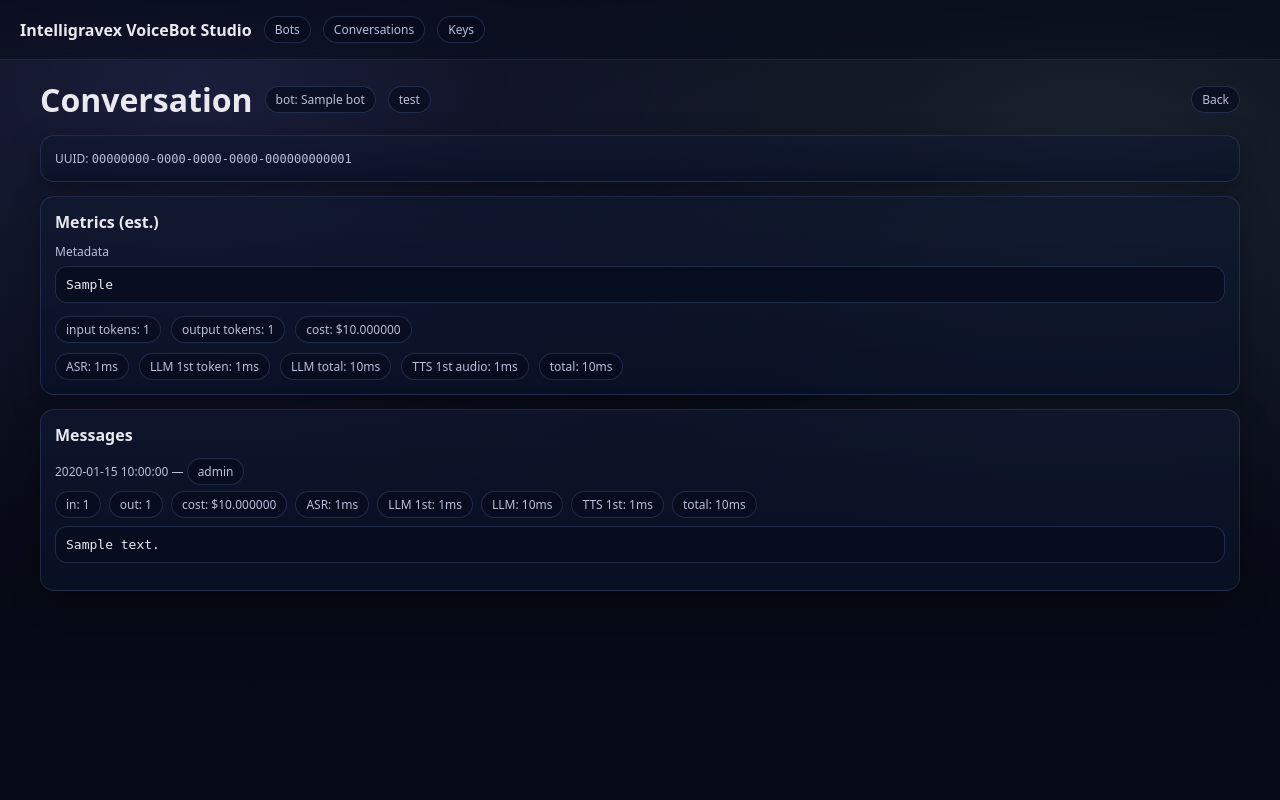
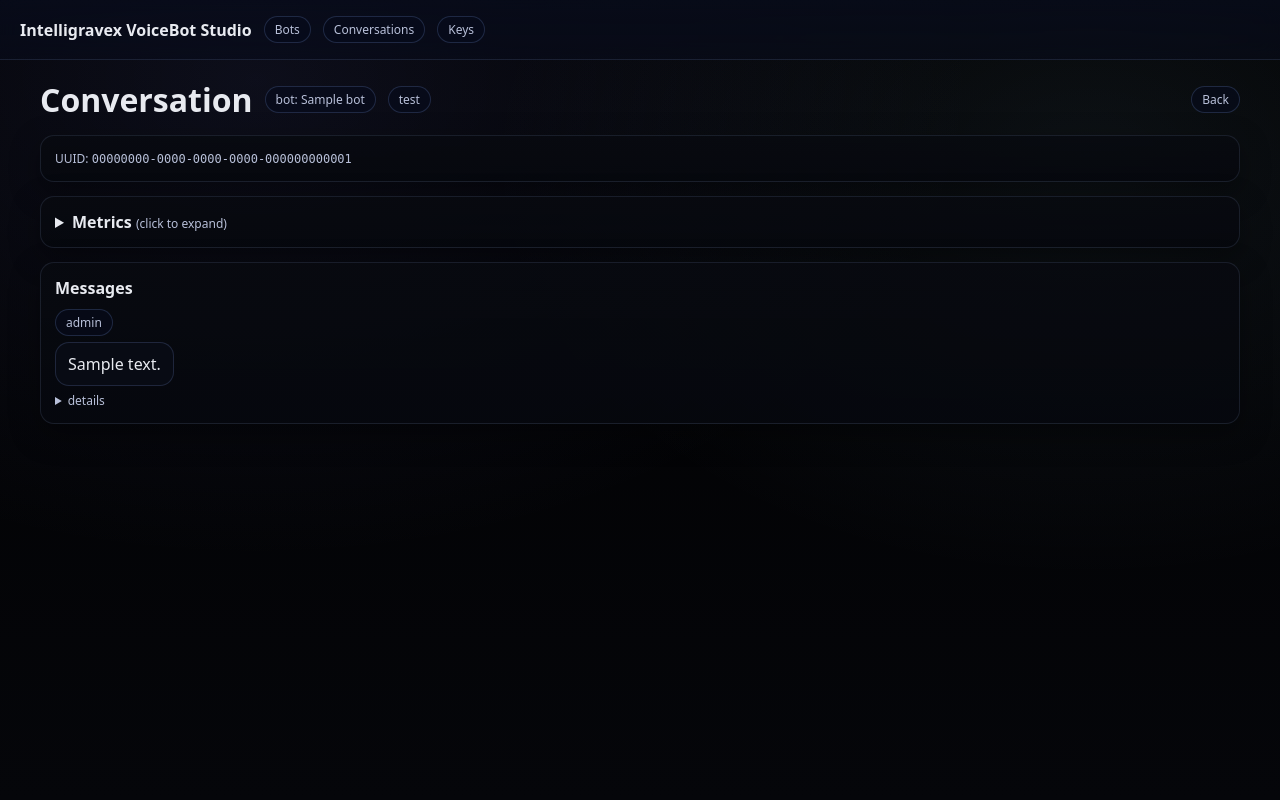
Before and after one commit to mornville/intelligravex, a FastAPI app: page /conversations/00000000-0000-0000-0000-000000000001 in a window 1280 px wide. Run offline with FastAPI, Linux system fonts and the light colour scheme; tables that the repository leaves empty hold one stand-in row (values such as "Sample post").

Commit message:
Simplify conversation view and darken theme

```diff
--- a/voicebot/web/app.py
+++ b/voicebot/web/app.py
@@ -176,7 +176,66 @@ def create_app() -> FastAPI:
     ) -> HTMLResponse:
         conv = get_conversation(session, conversation_id)
         bot = get_bot(session, conv.bot_id)
-        msgs = list_messages(session, conversation_id=conversation_id)
+        msgs_raw = list_messages(session, conversation_id=conversation_id)
+
+        def _safe_json_loads(s: str) -> dict | None:
+            try:
+                obj = json.loads(s)
+                return obj if isinstance(obj, dict) else None
+            except Exception:
+                return None
+
+        msgs: list[dict] = []
+        for m in msgs_raw:
+            tool_obj = _safe_json_loads(m.content) if m.role == "tool" else None
+            tool_name = None
+            tool_kind = None
+            display = m.content
+            if tool_obj and isinstance(tool_obj.get("tool"), str):
+                tool_name = tool_obj.get("tool")
+                if "arguments" in tool_obj:
+                    tool_kind = "call"
+                elif "result" in tool_obj:
+                    tool_kind = "result"
+                try:
+                    if tool_kind == "call":
+                        args = tool_obj.get("arguments") or {}
+                        if isinstance(args, dict):
+                            keys = [k for k in args.keys() if k != "next_reply"]
+                            display = f"Tool call: {tool_name} ({', '.join(keys) or 'no keys'})"
+                    elif tool_kind == "result":
+                        res = tool_obj.get("result") or {}
+                        if isinstance(res, dict):
+                            updated = res.get("updated") or {}
+                            if isinstance(updated, dict):
+                                display = f"Tool result: {tool_name} (updated {', '.join(updated.keys()) or 'none'})"
+                            else:
+                                display = f"Tool result: {tool_name}"
+                except Exception:
+                    display = f"Tool: {tool_name}"
+
+            metrics = {
+                "in": m.input_tokens_est,
+                "out": m.output_tokens_est,
+                "cost": m.cost_usd_est,
+                "asr": m.asr_ms,
+                "llm1": m.llm_ttfb_ms,
+                "llm": m.llm_total_ms,
+                "tts1": m.tts_first_audio_ms,
+                "total": m.total_ms,
+            }
+            msgs.append(
+                {
+                    "role": m.role,
+                    "created_at": m.created_at,
+                    "content": m.content,
+                    "display": display,
+                    "tool": tool_obj,
+                    "tool_name": tool_name,
+                    "tool_kind": tool_kind,
+                    "metrics": metrics,
+                }
+            )
         return templates.TemplateResponse(
             "conversation_detail.html",
             {"request": request, "conversation": conv, "bot": bot, "messages": msgs},
--- a/voicebot/web/templates/base.html
+++ b/voicebot/web/templates/base.html
@@ -6,12 +6,12 @@
     <title>{{ title if title else "VoiceBot Studio" }}</title>
     <style>
       :root{
-        --bg0:#05070f;
-        --bg1:#070b18;
-        --card0:rgba(16, 24, 48, 0.72);
-        --card1:rgba(10, 18, 40, 0.78);
-        --stroke:rgba(120, 150, 220, 0.18);
-        --stroke2:rgba(120, 150, 220, 0.28);
+        --bg0:#000000;
+        --bg1:#05060a;
+        --card0:rgba(8, 10, 16, 0.84);
+        --card1:rgba(6, 8, 14, 0.90);
+        --stroke:rgba(140, 160, 210, 0.14);
+        --stroke2:rgba(140, 160, 210, 0.22);
         --text:#e8eaf0;
         --muted:#b8c0d9;
         --accent:#9bd1ff;
@@ -23,8 +23,8 @@
         margin: 0;
         color: var(--text);
         background:
-          radial-gradient(1200px 800px at 15% 10%, rgba(124, 135, 255, 0.18), transparent 60%),
-          radial-gradient(1000px 700px at 85% 20%, rgba(155, 209, 255, 0.14), transparent 60%),
+          radial-gradient(1200px 800px at 20% 10%, rgba(124, 135, 255, 0.10), transparent 60%),
+          radial-gradient(1000px 700px at 85% 20%, rgba(155, 209, 255, 0.08), transparent 60%),
           linear-gradient(180deg, var(--bg0), var(--bg1));
         min-height: 100vh;
       }
@@ -66,8 +66,8 @@
         box-sizing: border-box;
         padding: 10px 10px;
         border-radius: 12px;
-        border: 1px solid rgba(120, 150, 220, 0.22);
-        background: rgba(7, 12, 28, 0.75);
+        border: 1px solid rgba(140, 160, 210, 0.20);
+        background: rgba(0, 0, 0, 0.42);
         color: var(--text);
         outline: none;
         transition: border-color .18s ease, transform .18s ease;
--- a/voicebot/web/templates/conversation_detail.html
+++ b/voicebot/web/templates/conversation_detail.html
@@ -13,43 +13,72 @@
   </div>
 
   <div class="card" style="margin-top: 14px;">
-    <h2>Metrics (est.)</h2>
-    <div class="muted" style="margin-top: 6px;">Metadata</div>
+    <details>
+      <summary style="cursor:pointer;"><strong>Metrics</strong> <span class="muted">(click to expand)</span></summary>
+      <div class="muted" style="margin-top: 10px;">Metadata</div>
       <pre style="white-space: pre-wrap; margin-top: 6px;">{{ conversation.metadata_json or "{}" }}</pre>
-    <div class="row" style="gap: 10px;">
-      <span class="pill">input tokens: {{ conversation.llm_input_tokens_est or 0 }}</span>
-      <span class="pill">output tokens: {{ conversation.llm_output_tokens_est or 0 }}</span>
+      <div class="row" style="gap: 10px; margin-top: 10px;">
+        <span class="pill">input: {{ conversation.llm_input_tokens_est or 0 }}</span>
+        <span class="pill">output: {{ conversation.llm_output_tokens_est or 0 }}</span>
         <span class="pill">cost: ${{ "%.6f"|format(conversation.cost_usd_est or 0.0) }}</span>
       </div>
       <div class="row" style="gap: 10px; margin-top: 10px;">
         <span class="pill">ASR: {% if conversation.last_asr_ms is not none %}{{ conversation.last_asr_ms }}ms{% else %}—{% endif %}</span>
-      <span class="pill">LLM 1st token: {% if conversation.last_llm_ttfb_ms is not none %}{{ conversation.last_llm_ttfb_ms }}ms{% else %}—{% endif %}</span>
-      <span class="pill">LLM total: {% if conversation.last_llm_total_ms is not none %}{{ conversation.last_llm_total_ms }}ms{% else %}—{% endif %}</span>
-      <span class="pill">TTS 1st audio: {% if conversation.last_tts_first_audio_ms is not none %}{{ conversation.last_tts_first_audio_ms }}ms{% else %}—{% endif %}</span>
+        <span class="pill">LLM 1st: {% if conversation.last_llm_ttfb_ms is not none %}{{ conversation.last_llm_ttfb_ms }}ms{% else %}—{% endif %}</span>
+        <span class="pill">LLM: {% if conversation.last_llm_total_ms is not none %}{{ conversation.last_llm_total_ms }}ms{% else %}—{% endif %}</span>
+        <span class="pill">TTS 1st: {% if conversation.last_tts_first_audio_ms is not none %}{{ conversation.last_tts_first_audio_ms }}ms{% else %}—{% endif %}</span>
         <span class="pill">total: {% if conversation.last_total_ms is not none %}{{ conversation.last_total_ms }}ms{% else %}—{% endif %}</span>
       </div>
+    </details>
   </div>
 
   <div class="card" style="margin-top: 14px;">
     <h2>Messages</h2>
+    <div style="display:flex; flex-direction:column; gap:12px; margin-top: 10px;">
       {% for m in messages %}
-      <div style="margin-top: 12px;">
-        <div class="muted">{{ m.created_at }} — <span class="pill">{{ m.role }}</span></div>
-        {% if m.input_tokens_est is not none or m.output_tokens_est is not none or m.cost_usd_est is not none or m.asr_ms is not none or m.llm_ttfb_ms is not none or m.llm_total_ms is not none or m.tts_first_audio_ms is not none or m.total_ms is not none %}
-          <div class="row" style="gap: 8px; margin-top: 6px;">
-            {% if m.input_tokens_est is not none %}<span class="pill">in: {{ m.input_tokens_est }}</span>{% endif %}
-            {% if m.output_tokens_est is not none %}<span class="pill">out: {{ m.output_tokens_est }}</span>{% endif %}
-            {% if m.cost_usd_est is not none %}<span class="pill">cost: ${{ "%.6f"|format(m.cost_usd_est or 0.0) }}</span>{% endif %}
-            {% if m.asr_ms is not none %}<span class="pill">ASR: {{ m.asr_ms }}ms</span>{% endif %}
-            {% if m.llm_ttfb_ms is not none %}<span class="pill">LLM 1st: {{ m.llm_ttfb_ms }}ms</span>{% endif %}
-            {% if m.llm_total_ms is not none %}<span class="pill">LLM: {{ m.llm_total_ms }}ms</span>{% endif %}
-            {% if m.tts_first_audio_ms is not none %}<span class="pill">TTS 1st: {{ m.tts_first_audio_ms }}ms</span>{% endif %}
-            {% if m.total_ms is not none %}<span class="pill">total: {{ m.total_ms }}ms</span>{% endif %}
+        <div style="display:flex; flex-direction:column; gap:6px; align-items: {% if m.role == 'user' %}flex-end{% else %}flex-start{% endif %};">
+          <div class="row" style="gap:8px;">
+            <span class="pill">{{ m.role }}</span>
+            {% if m.role == 'tool' and m.tool_name %}
+              <span class="pill">{{ m.tool_name }}</span>
+              {% if m.tool_kind %}<span class="pill">{{ m.tool_kind }}</span>{% endif %}
+            {% endif %}
+          </div>
+
+          <div style="
+              max-width: 92%;
+              padding: 10px 12px;
+              border: 1px solid rgba(120,150,220,0.20);
+              border-radius: 14px;
+              background: {% if m.role == 'user' %}rgba(124,135,255,0.10){% elif m.role == 'tool' %}rgba(155,209,255,0.06){% else %}rgba(12,16,28,0.55){% endif %};
+              white-space: pre-wrap;
+            ">{{ m.display }}</div>
+
+          <details style="max-width: 92%;">
+            <summary class="muted" style="cursor:pointer;">details</summary>
+            <div class="muted" style="margin-top:6px;">{{ m.created_at }}</div>
+            {% set t = m.metrics %}
+            {% if t["in"] is not none or t["out"] is not none or t["cost"] is not none or t["asr"] is not none or t["llm1"] is not none or t["llm"] is not none or t["tts1"] is not none or t["total"] is not none %}
+              <div class="row" style="gap:8px; margin-top: 8px;">
+                {% if t["in"] is not none %}<span class="pill">in: {{ t["in"] }}</span>{% endif %}
+                {% if t["out"] is not none %}<span class="pill">out: {{ t["out"] }}</span>{% endif %}
+                {% if t["cost"] is not none %}<span class="pill">cost: ${{ "%.6f"|format(t["cost"] or 0.0) }}</span>{% endif %}
+                {% if t["asr"] is not none %}<span class="pill">ASR: {{ t["asr"] }}ms</span>{% endif %}
+                {% if t["llm1"] is not none %}<span class="pill">LLM 1st: {{ t["llm1"] }}ms</span>{% endif %}
+                {% if t["llm"] is not none %}<span class="pill">LLM: {{ t["llm"] }}ms</span>{% endif %}
+                {% if t["tts1"] is not none %}<span class="pill">TTS 1st: {{ t["tts1"] }}ms</span>{% endif %}
+                {% if t["total"] is not none %}<span class="pill">total: {{ t["total"] }}ms</span>{% endif %}
               </div>
             {% endif %}
-        <pre style="white-space: pre-wrap; margin-top: 8px;">{{ m.content }}</pre>
+
+            {% if m.role == 'tool' and m.tool %}
+              <div class="muted" style="margin-top:10px;">raw</div>
+              <pre style="white-space: pre-wrap; margin-top: 6px;">{{ m.content }}</pre>
+            {% endif %}
+          </details>
         </div>
       {% endfor %}
+    </div>
     {% if not messages %}
       <div class="muted">No messages yet.</div>
     {% endif %}
```
Lines whose indentation alone changed are shown as unchanged.
